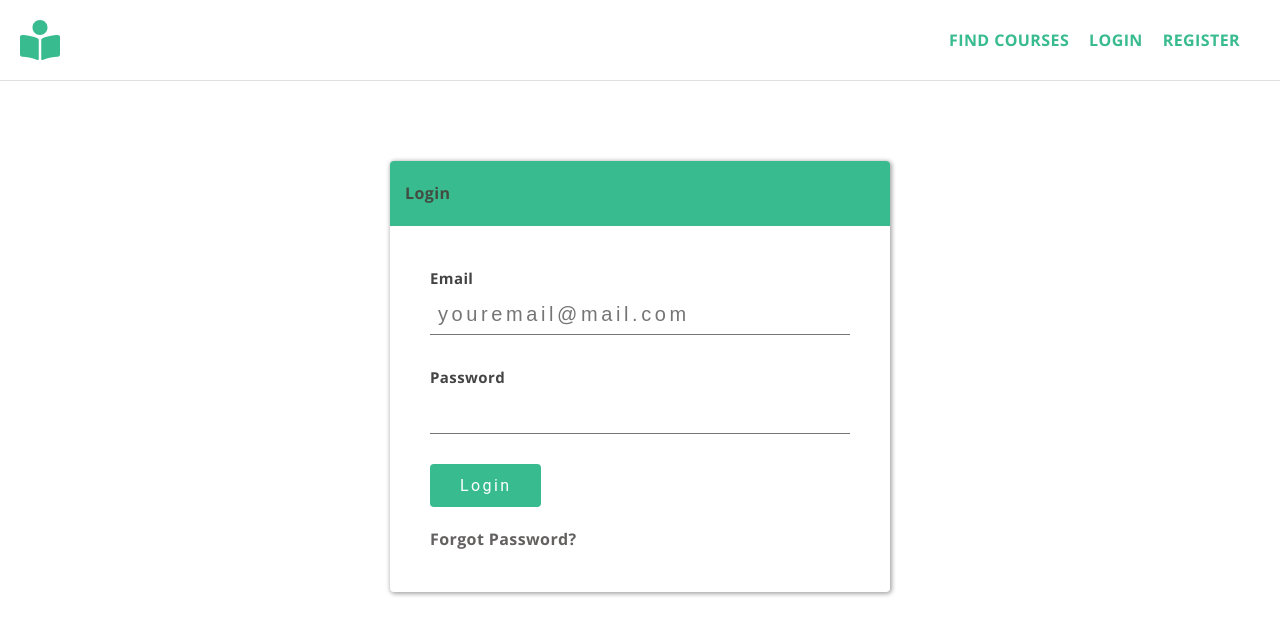
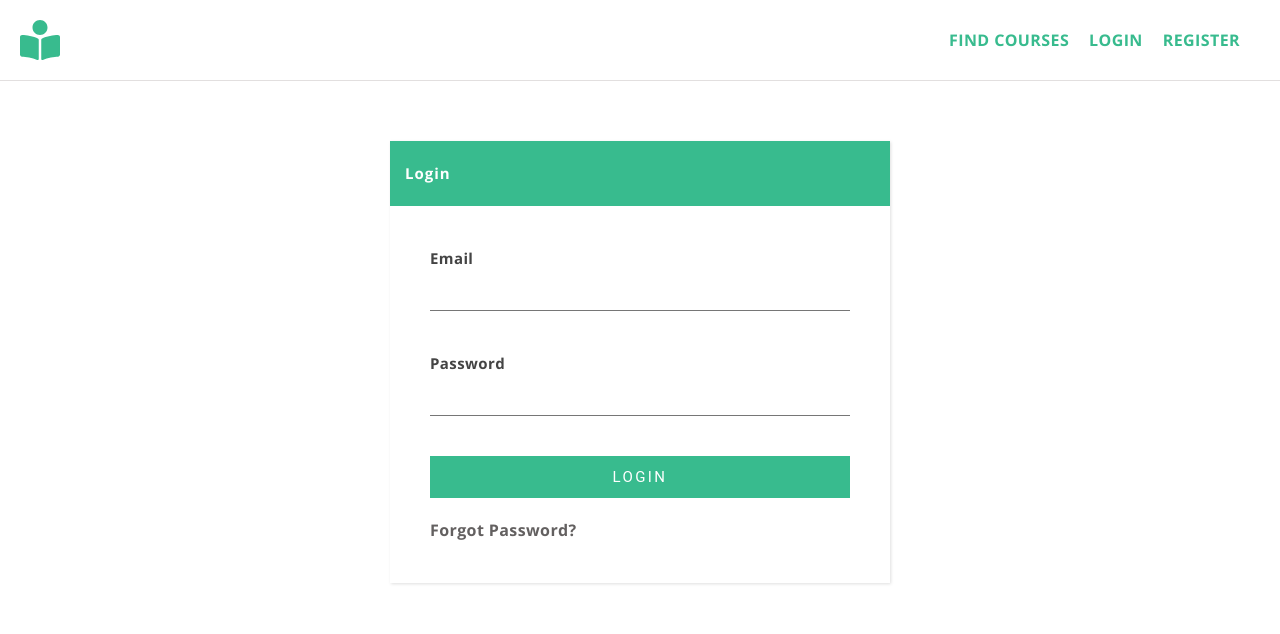
Before and after one commit to nmdaz/elearning-frontend, a Vue app: page /#/login in a window 1280 px wide. Shown: the top 634 px of the page. Built offline with nearby package versions, Linux system fonts and the light colour scheme.

Commit message:
Improve layouts

```diff
--- a/src/components/BasicForm.vue
+++ b/src/components/BasicForm.vue
@@ -16,21 +16,17 @@ export default {
 
 <style lang="scss" scoped>
 .basic-form {
-    min-width: 350px;
     max-width: 500px;
     margin: auto;
-    box-shadow: 1px 1px 4px 1px;
-    color: #0e0e0e5c;
-    border-radius: .2rem;
+    box-shadow: #00000021 1px 1px 3px 0px;
 
     &__legend {
         background-color: #38bb8e;
         padding: 1rem 0.75rem;
-        color: #434c42;
-        font-size: 0.8rem;
-        border-top-left-radius: .2rem;
-        border-top-right-radius: .2rem;
+        color: white;
+        font-size: 0.75rem;
         font-weight: bold;
+        letter-spacing: .05rem;
     }
 
     &__body {
--- a/src/components/ButtonLink.vue
+++ b/src/components/ButtonLink.vue
@@ -1,5 +1,5 @@
 <template>
-		<a class="button-link" :href="url"><slot></slot></a>
+		<router-link class="button-link" :to="url"><slot></slot></router-link>
 </template>
 
 <script>
--- /dev/null
+++ b/src/components/FullPageText.vue
@@ -0,0 +1,18 @@
+<template>
+
+<div class="full-page-text">
+     Sorry. No course available.
+</div>
+
+</template>
+
+<style lang="scss" scoped>
+
+.full-page-text {
+	width: 100%;
+    text-align: center;
+    height: 50vh;
+    margin-top: 20%;
+}
+
+</style>
--- a/src/components/InputGroup.vue
+++ b/src/components/InputGroup.vue
@@ -37,29 +37,25 @@ export default {
     flex-direction: column;
 
     &__label {
-        font-size: .75rem;
-        margin-bottom: .2rem;
+        font-size: .75em;
         color: #444;
     }
 
     &__input {
-        color: #131314;
+        color: #333;
         padding: .4rem;
         border-width: 0 0 1px 0;
-        margin-bottom: .5rem;
-        font-size:  1rem;
-        letter-spacing: .18rem;
+        margin-bottom: 1rem;
+        font-size:  1em;
+        letter-spacing: .02rem;
         background-color: transparent;
-    }
-
-    &__input--error {
     }
 
     &__error {
         display: block;
         margin-bottom: 1rem;
         color: #962222;
-        font-size: 0.7rem;
+        font-size: 0.7em;
     }
 }
 </style>
--- a/src/components/base/BaseButton.vue
+++ b/src/components/base/BaseButton.vue
@@ -13,15 +13,14 @@ export default {
 
 <style lang="scss" scoped>
 .base-button {
-	padding: .6rem 1.5rem;
+	padding: 0.6rem 1.5rem;
     background-color: #38bb8e;
     border: none;
-    color: #1e311e;
     letter-spacing: 0.12rem;
-    border-radius: 0.2rem;
-    font-size: .8rem;
-	cursor: pointer;
-	color: white;
-	font-family: Roboto;
+    font-size: 0.75rem;
+    cursor: pointer;
+    color: white;
+    font-family: Roboto;
+    text-transform: uppercase;
 }
 </style>
--- a/src/components/course/form/InputGroup.vue
+++ b/src/components/course/form/InputGroup.vue
@@ -37,13 +37,11 @@ export default {
     font-size: 1rem;
 
     &__label {
-        font-size: .8em;
-        margin-bottom: .2em;
+        font-size: .8rem;
         color: #444;
     }
 
     &__input {
-        padding: .4em;
         border-width: 0 0 1px 0;
         margin-bottom: .5em;
         font-size:  1em;
@@ -55,10 +53,10 @@ export default {
 
     &__error {
         display: block;
-        margin-bottom: 1em;
+        margin-bottom: 1rem;
         color: #962222;
-        letter-spacing: .12em;
-        font-size: .8em;
+        letter-spacing: .12rem;
+        font-size: .8rem;
     }
 }
 </style>
--- a/src/views/Courses.vue
+++ b/src/views/Courses.vue
@@ -1,8 +1,16 @@
 <template>
-    <div v-if="courses">
+    <PageLoader v-if="!courses" text="Loading Courses">
+        Loading Courses Please Wait...
+    </PageLoader>
+
+    <FullPageText v-else-if="courses.length === 0">
+         Sorry. No course available.
+    </FullPageText>
+
+    <div v-else>
         <CoursePreviewList :courses="courses" @enroll="enroll" />
 
-        <div class="align-center">
+        <div class="paginator-controls">
             <button
                 class="mr-p5rem"
                 @click="previousPage"
@@ -21,20 +29,19 @@
         </div>
 
     </div>
-    <PageLoader v-else text="Loading Courses">
-        Loading Courses Please Wait...
-    </PageLoader>
+
 </template>
 
 <script>
 import PageLoader from '@/components/PageLoader.vue';
 import CoursePreviewList from '@/components/CoursePreviewList';
+import FullPageText from '@/components/FullPageText';
 import { mapState } from 'vuex';
 import { addLessonCountToCourses } from '../includes/Helper';
 
 export default {
     name: 'Courses',
-    components: { CoursePreviewList, PageLoader },
+    components: { CoursePreviewList, PageLoader, FullPageText },
     data() {
         return {
             courses: null,
@@ -52,7 +59,7 @@ export default {
         })
     },
     mounted() {
-
+        // dont show courses authored by user
         if (this.$store.getters['auth/authenticated']) this.coursesUrl = `${this.apiUrl}/users/${this.user.id}/not-enrolled-courses`;
         else this.coursesUrl = `${this.apiUrl}/courses`;
 
@@ -66,7 +73,6 @@ export default {
                 this.courses = response.data.courses;
 
                 addLessonCountToCourses(this.courses);
-                console.log(this.courses);
 
                 this.paginator.currentPage = response.data.meta.current_page;
                 this.paginator.lastPage = response.data.meta.last_page;
@@ -132,3 +138,13 @@ export default {
     }
 }
 </script>
+
+<style lang="scss">
+.paginator-controls {
+    position: absolute;
+    margin: auto;
+    width: 100%;
+    bottom: 10px;
+    text-align: center;
+}
+</style>
--- a/src/views/Home.vue
+++ b/src/views/Home.vue
@@ -3,11 +3,11 @@
         <div class="home__controls">
             <div class="home__control-item">
                 <font-awesome-icon v-if="$route.path == '/home/enrolled-courses'" :icon="['fas', 'angle-right']" />
-                <a class="home__button" href="/home/enrolled-courses">ENROLLED COURSES</a>
+                <router-link class="home__button" to="/home/enrolled-courses">ENROLLED COURSES</router-link>
             </div>
             <div class="home__control-item">
                 <font-awesome-icon v-if="$route.path == '/home/authored-courses'" :icon="['fas', 'angle-right']" />
-                <a class="home__button" href="/home/authored-courses">AUTHORED COURSES</a>
+                <router-link class="home__button" to="/home/authored-courses">AUTHORED COURSES</router-link>
             </div>
         </div>
         <router-view></router-view>
--- a/src/views/Login.vue
+++ b/src/views/Login.vue
@@ -8,7 +8,6 @@
                 type="email"
                 ref="email"
                 :error="error.email"
-                placeholder="youremail@mail.com"
             />
 
             <InputGroup
@@ -110,7 +109,12 @@ export default {
 <style lang="scss" scoped>
 .login-view {
     margin-top: 2rem;
-    padding: 2rem;
+    padding: 1rem;
+
+    &__form {
+        margin-left: auto;
+        margin-right: auto;
+    }
 
     &__control-group {
         margin-bottom: 1rem;
@@ -124,6 +128,7 @@ export default {
 
     &__button {
         margin-bottom: 1rem;
+        width: 100%;
     }
 }
 
--- a/src/views/Register.vue
+++ b/src/views/Register.vue
@@ -101,10 +101,27 @@ export default {
 <style lang="scss">
 .register-view {
     margin-top: 2rem;
-	padding: 2rem;
+    padding: 1rem;
 
-	&__input-group {
+    &__form {
+        margin-left: auto;
+        margin-right: auto;
+    }
+
+    &__control-group {
         margin-bottom: 1rem;
+    }
+
+    &__error {
+        display: block;
+        margin-bottom: 1rem;
+        color: red;
+    }
+
+    &__button {
+        margin-top: 2rem;
+        margin-bottom: 1rem;
+        width: 100%;
     }
 }
 </style>
```
Lines whose indentation alone changed are shown as unchanged.
